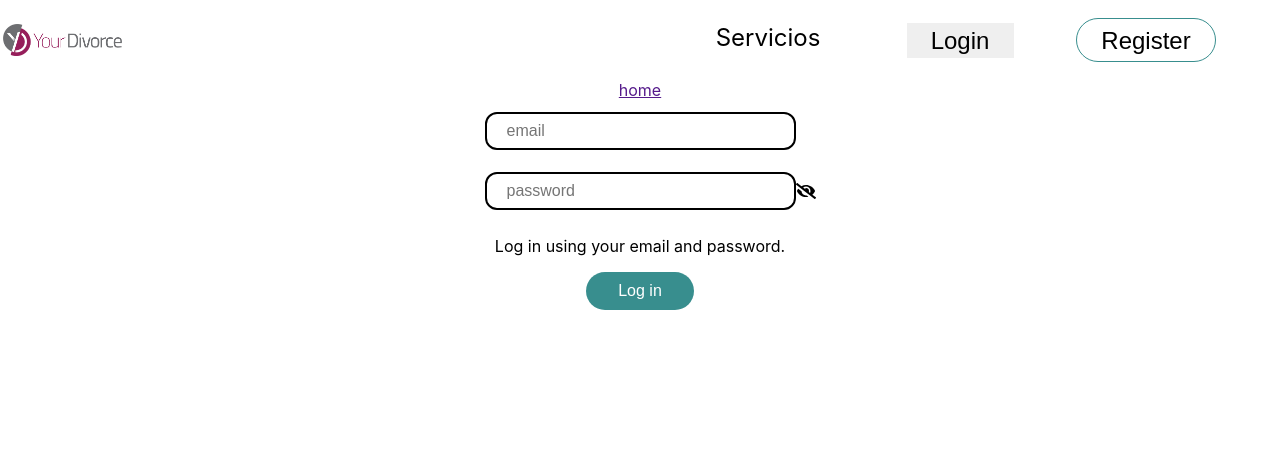
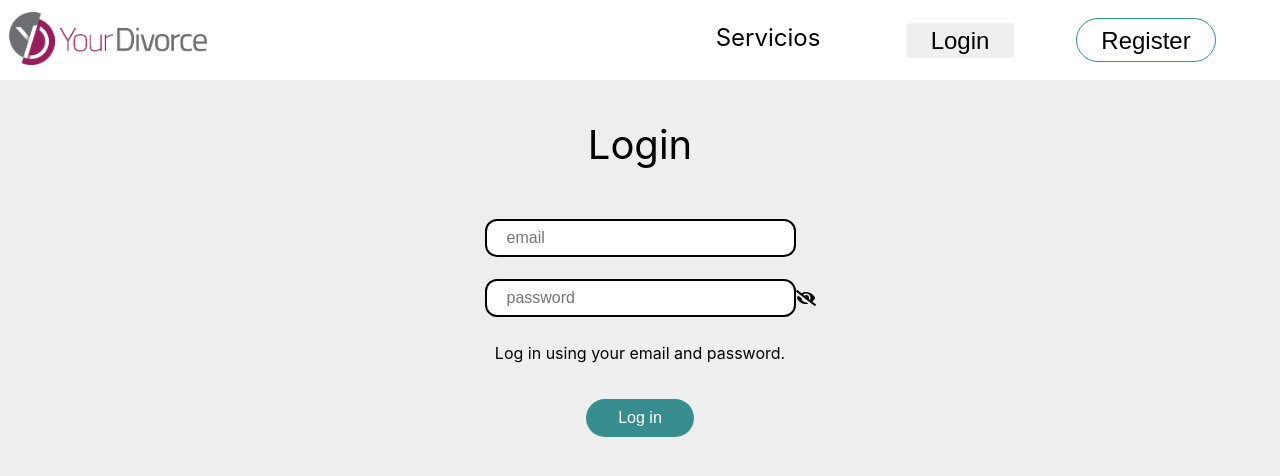
Before and after one commit to AbdielCortes/inso4115-los-reyes-de-la-punta-front-end, a React (Create React App) app: page /login in a window 1280 px wide. Shown: the top 476 px of the page. Built offline with nearby package versions, Linux system fonts and the light colour scheme.

Commit message:
cleaned up login and added navbar home button

```diff
--- a/src/components/Login/Login.css
+++ b/src/components/Login/Login.css
@@ -1,3 +1,19 @@
+html {
+  background-color: rgb(238, 238, 238);
+}
+
+body {
+  background-color: rgb(238, 238, 238);
+}
+
+.Login {
+  background-color: rgb(238, 238, 238);
+}
+
+.title {
+  font-size: 40px;
+}
+
 .loginbutton {
   background-color: #388E8E;
   border: none;
@@ -10,3 +26,7 @@
   border-radius: 20px;
   transition-duration: 10ms;
 }
+
+.loginbutton:hover {
+  background-color: #338080;
+}
--- a/src/components/Login/Login.js
+++ b/src/components/Login/Login.js
@@ -110,9 +110,9 @@ export class Login extends Component {
         return (
             <div className="Login">
                 <Navbar/>
-                <a href="" onClick={() => history.push("/")}>home</a>
+                <p className="title">Login</p>
                 <LoginForm handleChange={this.handleChange} values={values} />
-                <label> {this.state.errorMessage} </label>
+                <label> {this.state.errorMessage} </label> <br/>
                 <button className="loginbutton" onClick={this.handleSubmit}>
                     Log in
                 </button>
--- a/src/components/Login/LoginForm.css
+++ b/src/components/Login/LoginForm.css
@@ -2,6 +2,7 @@
     position: relative;
     margin: 2px;
     padding: 10px 0 10px 0;
+    background-color: rgb(238, 238, 238);
   }
 
   input {
--- a/src/components/Navbar/Navbar.css
+++ b/src/components/Navbar/Navbar.css
@@ -7,12 +7,18 @@
   z-index: 999;
   height: 80px;
   top: 0;
+  background-color: rgb(255, 255, 255);
   /* justify-content: center; */
+}
+
+.navbar-logo-home{
+  border: none;
+  background-color: rgb(255, 255, 255);
 }
 
 .navbar-logo {
   margin-left: 0.2rem;
-  height: 2em;
+  height: 4em;
 }
 
 .navbar-button {
--- a/src/components/Navbar/Navbar.js
+++ b/src/components/Navbar/Navbar.js
@@ -7,7 +7,9 @@ function Navbar()  {
 
   return (
     <nav className='navbar'>
-      <img src={logo} className='navbar-logo'/>
+      <button className="navbar-logo-home" onClick={() => history.push("/")}>
+        <img src={logo} className='navbar-logo'/>
+      </button>
       <div className='servicios'>Servicios</div>
       <button className='login' onClick={() => history.push("/login")}>Login</button>
       <button className='navbar-button'>Register</button>
```
Lines whose indentation alone changed are shown as unchanged.
